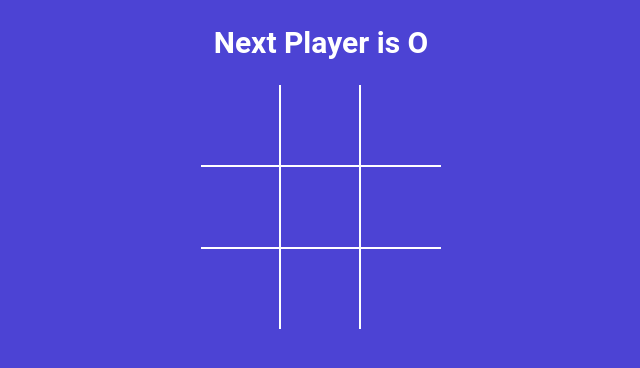
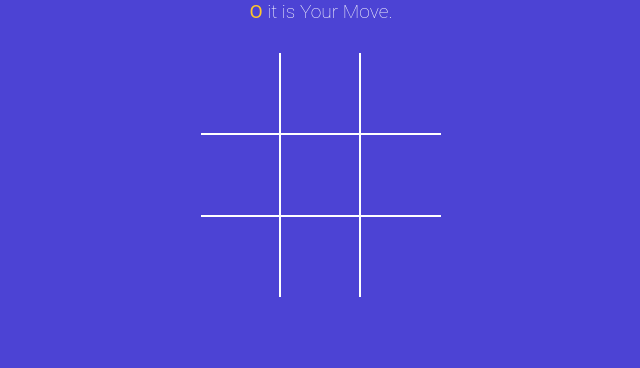
Before and after one commit to winay122/ticTacToe_Game, a React (Vite) app: page / in a window 1280 px wide. Shown: the top 368 px of the page, without its empty margins (319-959 px from the left). Built offline with nearby package versions, Linux system fonts and the light colour scheme.

Commit message:
drow message and new status message component create, applied css to that messages

```diff
--- a/src/App.jsx
+++ b/src/App.jsx
@@ -1,5 +1,6 @@
 import './style.scss'
 import Board from './components/Board';
+import StatusMessage from './components/StatusMessage';
 import { useState } from "react";
 import { calculateWinner } from './winner';
 
@@ -9,8 +10,6 @@
     const [isXNext, setIsXNext] = useState(false);
 
     const winner = calculateWinner(squares);
-    const nextPlayer = isXNext ? "X" : "O";
-    const statusMessage = winner ? `${winner} is Winner.` : `Next Player is ${nextPlayer}`
 
     const handleSquareClick = (clickedPosition) => {
 
@@ -32,8 +31,8 @@
 
     return(
         <div className='app'>
-        <h2>{statusMessage}</h2>
-           <Board squares={squares} handleSquareClick={handleSquareClick}/>
+            <StatusMessage winner={winner} isXNext={isXNext} squares={squares}/>
+            <Board squares={squares} handleSquareClick={handleSquareClick}/>
         </div>
     );
 }
--- /dev/null
+++ b/src/components/StatusMessage.jsx
@@ -0,0 +1,32 @@
+
+const StatusMessage = ({isXNext, winner, squares}) =>{
+
+    const noMovesLeft = squares.every((SqrValue) => SqrValue !== null);
+
+    const nextPlayer = isXNext ? "X" : "O";
+    // const statusMessage = winner ? `${winner} is Winner.` : `Next Player is ${nextPlayer}`
+
+    const renderStatusMessage = () => {
+        if(winner){
+            return <>
+                <span className={winner === 'X' ? 'text-green' : 'text-orange'}>{winner}</span> is Winner
+            </>;
+        }
+        if(!winner && noMovesLeft){
+            return <>
+                Match tied b/t <span className="text-green">X</span> and <span className="text-orange">O</span>
+            </>;
+        }
+        if(!winner && !noMovesLeft){
+            return <>
+                <span className={isXNext ? 'text-green' : 'text-orange'}>{nextPlayer}</span> it is Your Move.
+            </>;
+        }
+
+        return null;
+    }
+
+    return <div className="status-message">{renderStatusMessage()}</div>
+}
+
+export default StatusMessage;
```
